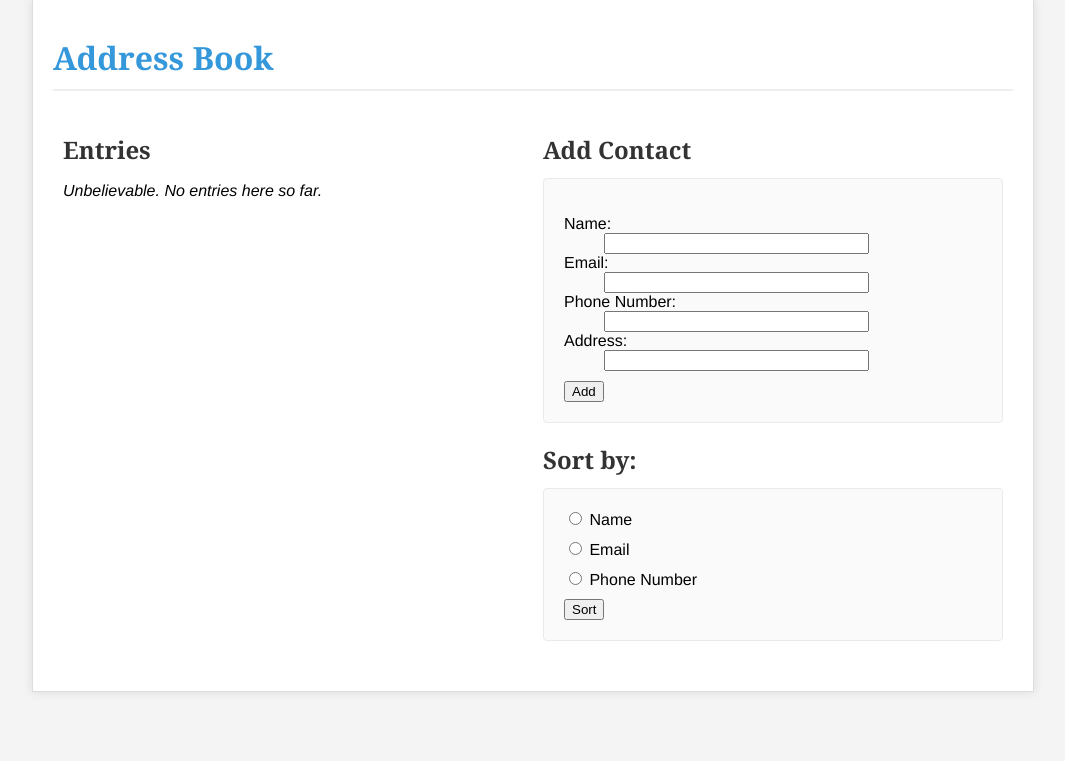
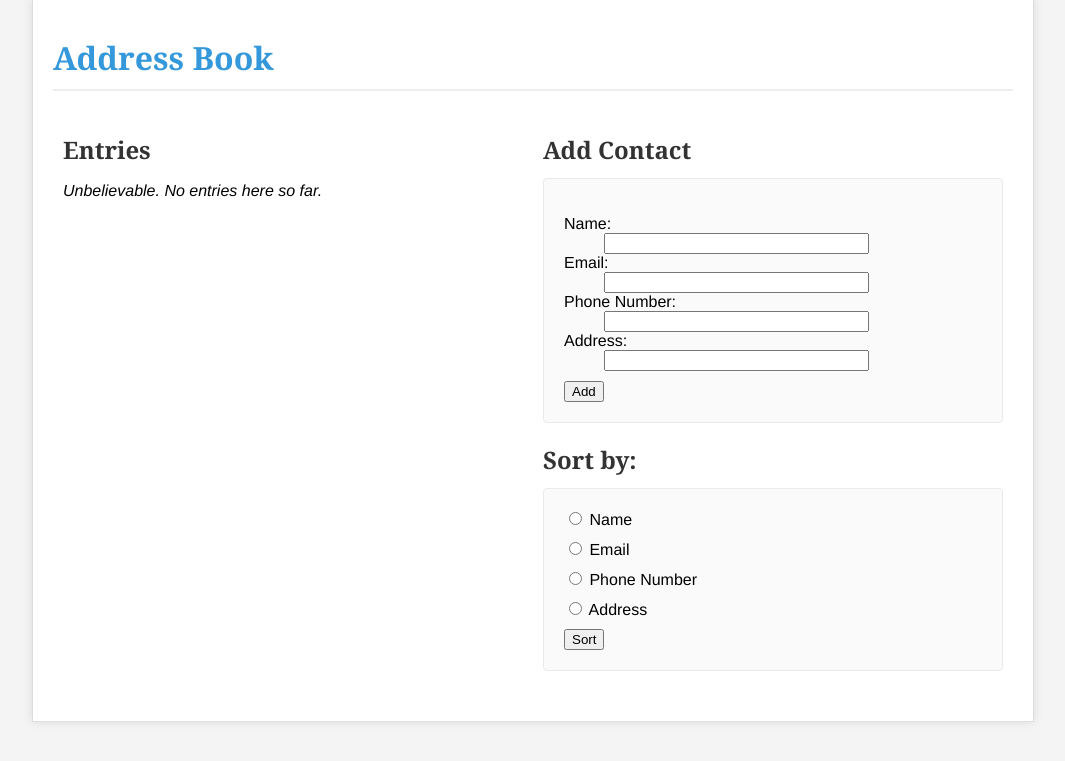
Before and after one commit to lukeschwab17/cs253_addressbook, a Python web app: template templates/show_entries.html in a window 1280 px wide. Shown: the part 21-782 px from the top of the page, without its empty margins (107-1172 px from the left). Run offline with Jinja, Linux system fonts and the light colour scheme; the template is opened without the code that fills it, so the values that code supplies are empty.

Commit message:
added address sort and error handling for no sort option selected

```diff
--- a/templates/show_entries.html
+++ b/templates/show_entries.html
@@ -75,6 +75,12 @@
                     {% if request.args.get('sort_selected') == 'phone_number' %}checked{% endif %}> Phone Number
                 </label>
             </div>
+            <div class="radio-container">
+                    <label>
+                        <input type="radio" name="sort_selected" value="address"
+                        {% if request.args.get('sort_selected') == 'address' %}checked{% endif %}> Address
+                    </label>
+                </div>
             <button type="submit">Sort</button>
         </form>
     </div>
```
Also changed, not shown: app.py (+7 -16 lines).
